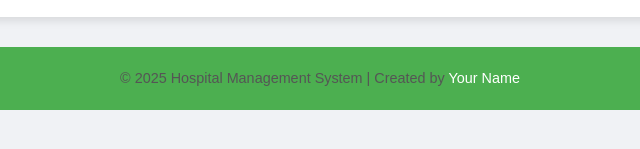
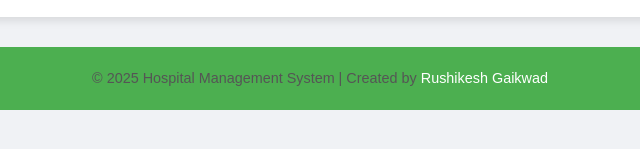
Before and after one commit to RushikeshGaikwad19/hospital_management_system, a plain HTML site: page fs.html in a window 1280 px wide. Shown: the part 607-756 px from the top of the page, 320-960 px from the left. Drawn offline with Linux system fonts and the light colour scheme.

Commit message:
Update fs.html

```diff
--- a/fs.html
+++ b/fs.html
@@ -135,7 +135,7 @@
     </div>
 
     <footer>
-        <p>&copy; 2025 Hospital Management System | Created by <a href="https://www.example.com">Your Name</a></p>
+        <p>&copy; 2025 Hospital Management System | Created by <a href="https://www.example.com">Rushikesh Gaikwad</a></p>
     </footer>
 </body>
 
```
